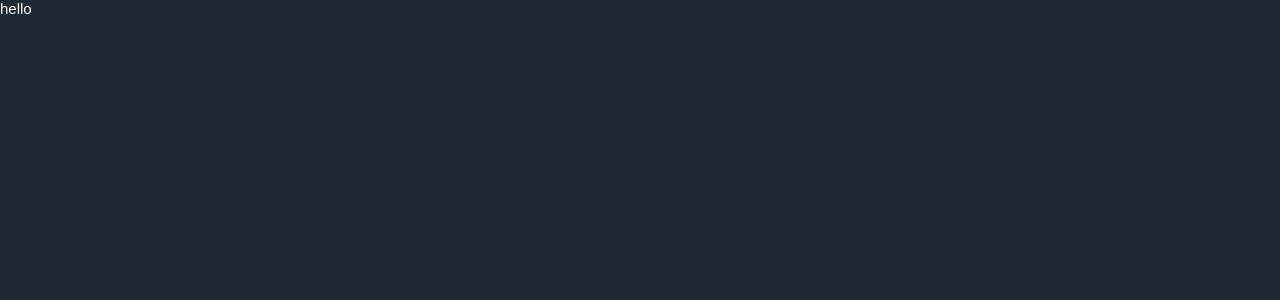
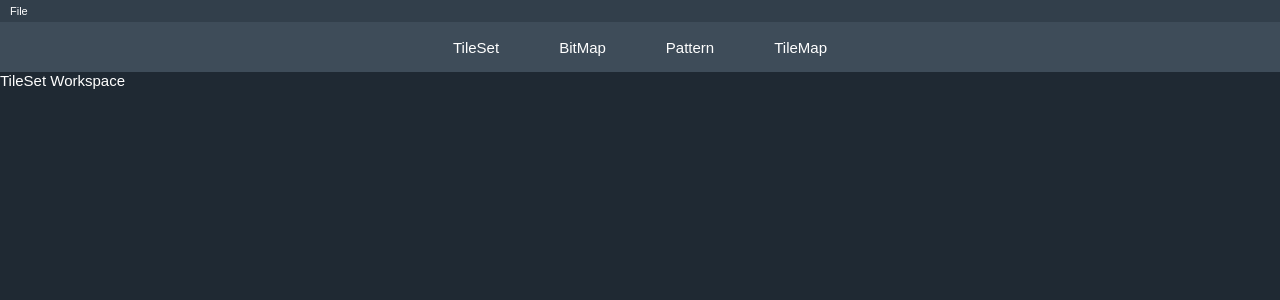
Before and after one commit to NickSpyker/wave-master, a Vue app: page / in a window 1280 px wide. Shown: the top 300 px of the page. Built offline with nearby package versions, Linux system fonts and the light colour scheme.

Commit message:
add main and nav menu

```diff
--- a/src/App.vue
+++ b/src/App.vue
@@ -1,7 +1,19 @@
 <script setup lang="ts">
+import {useRootSore, Workspace} from "@/store/root";
 
+const root = useRootSore();
 </script>
 
 <template>
-  hello
+
+  <!-- Menu -->
+  <MainMenu />
+  <NavMenu  />
+
+  <!-- Workspace -->
+  <TileSetView      v-if="root.isWorkspace(Workspace.TileSet)" />
+  <BitMapView  v-else-if="root.isWorkspace(Workspace.BitMap)"  />
+  <PatternView v-else-if="root.isWorkspace(Workspace.Pattern)" />
+  <TileMapView v-else-if="root.isWorkspace(Workspace.TileMap)" />
+
 </template>
--- /dev/null
+++ b/src/components/buttons/MenuButton.vue
@@ -0,0 +1,25 @@
+<script setup lang="ts">
+
+</script>
+
+<template>
+  <button>
+      <slot />
+  </button>
+</template>
+
+<style scoped>
+button {
+    border: none;
+    font-size: 11px;
+    margin: 0 0 0 0;
+    color: var(--white);
+    transition: all 0.25s;
+    background: transparent;
+    padding: 5px 10px 5px 10px;
+    font-family: "Fira Code", sans-serif;
+}
+button:hover {
+    background-color: var(--gray700);
+}
+</style>
--- /dev/null
+++ b/src/components/buttons/NavButton.vue
@@ -0,0 +1,26 @@
+<script setup lang="ts">
+
+</script>
+
+<template>
+  <button>
+      <slot />
+  </button>
+</template>
+
+<style scoped>
+button {
+    border: none;
+    font-size: 15px;
+    border-radius: 5px;
+    color: var(--white);
+    transition: all 0.25s;
+    margin: 0 10px 0 10px;
+    background: transparent;
+    padding: 10px 20px 10px 20px;
+    font-family: "Fira Code", sans-serif;
+}
+button:hover {
+    text-shadow: var(--white) 0 0 10px;
+}
+</style>
--- /dev/null
+++ b/src/entities/MainMenu.vue
@@ -0,0 +1,20 @@
+<script setup lang="ts">
+
+</script>
+
+<template>
+  <div>
+      <MenuButton>
+          File
+      </MenuButton>
+  </div>
+</template>
+
+<style scoped>
+div {
+    top: 0;
+    left: 0;
+    width: 100%;
+    background-color: var(--gray800);
+}
+</style>
--- /dev/null
+++ b/src/entities/NavMenu.vue
@@ -0,0 +1,34 @@
+<script setup lang="ts">
+import {useRootSore, Workspace} from "@/store/root";
+
+const root = useRootSore();
+</script>
+
+<template>
+  <div>
+      <NavButton @click="root.changeWorkspace(Workspace.TileSet)">
+          TileSet
+      </NavButton>
+      <NavButton @click="root.changeWorkspace(Workspace.BitMap)">
+          BitMap
+      </NavButton>
+      <NavButton @click="root.changeWorkspace(Workspace.Pattern)">
+          Pattern
+      </NavButton>
+      <NavButton @click="root.changeWorkspace(Workspace.TileMap)">
+          TileMap
+      </NavButton>
+  </div>
+</template>
+
+<style scoped>
+div {
+    left: 0;
+    width: 100%;
+    height: 50px;
+    display: flex;
+    place-items: center;
+    justify-content: center;
+    background-color: var(--gray700);
+}
+</style>
--- /dev/null
+++ b/src/store/root.ts
@@ -0,0 +1,25 @@
+import { defineStore } from "pinia";
+
+export enum Workspace {
+    TileSet,
+    BitMap,
+    Pattern,
+    TileMap
+}
+
+export const useRootSore = defineStore("RootHandler", {
+    state: () => ({
+        actual: Workspace.TileSet as Workspace
+    }),
+    actions: {
+        changeWorkspace(workspace: Workspace): void
+        {
+            console.log(workspace);
+            this.actual = workspace;
+        },
+        isWorkspace(workspace: Workspace): boolean
+        {
+            return this.actual === workspace;
+        }
+    }
+})
--- /dev/null
+++ b/src/views/BitMapView.vue
@@ -0,0 +1,11 @@
+<script setup lang="ts">
+
+</script>
+
+<template>
+  BitMap Workspace
+</template>
+
+<style scoped>
+
+</style>
--- /dev/null
+++ b/src/views/PatternView.vue
@@ -0,0 +1,11 @@
+<script setup lang="ts">
+
+</script>
+
+<template>
+  Pattern Workspace
+</template>
+
+<style scoped>
+
+</style>
--- /dev/null
+++ b/src/views/TileMapView.vue
@@ -0,0 +1,11 @@
+<script setup lang="ts">
+
+</script>
+
+<template>
+  TileMap Workspace
+</template>
+
+<style scoped>
+
+</style>
--- /dev/null
+++ b/src/views/TileSetView.vue
@@ -0,0 +1,11 @@
+<script setup lang="ts">
+
+</script>
+
+<template>
+  TileSet Workspace
+</template>
+
+<style scoped>
+
+</style>
```
Also changed, not shown: src/main.ts (+28 -0 lines), src/store/main_menu.ts (deleted, +0 -51 lines).
